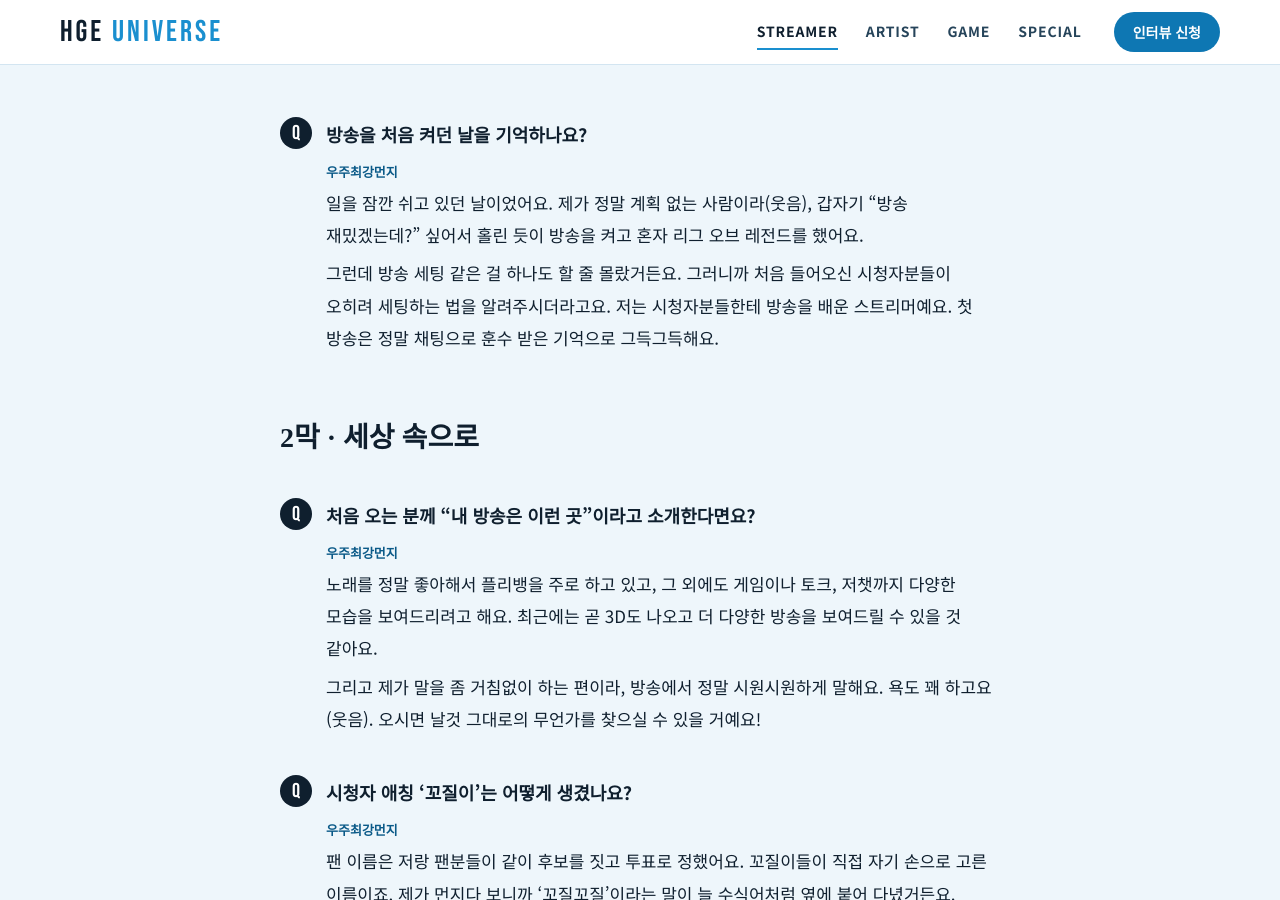
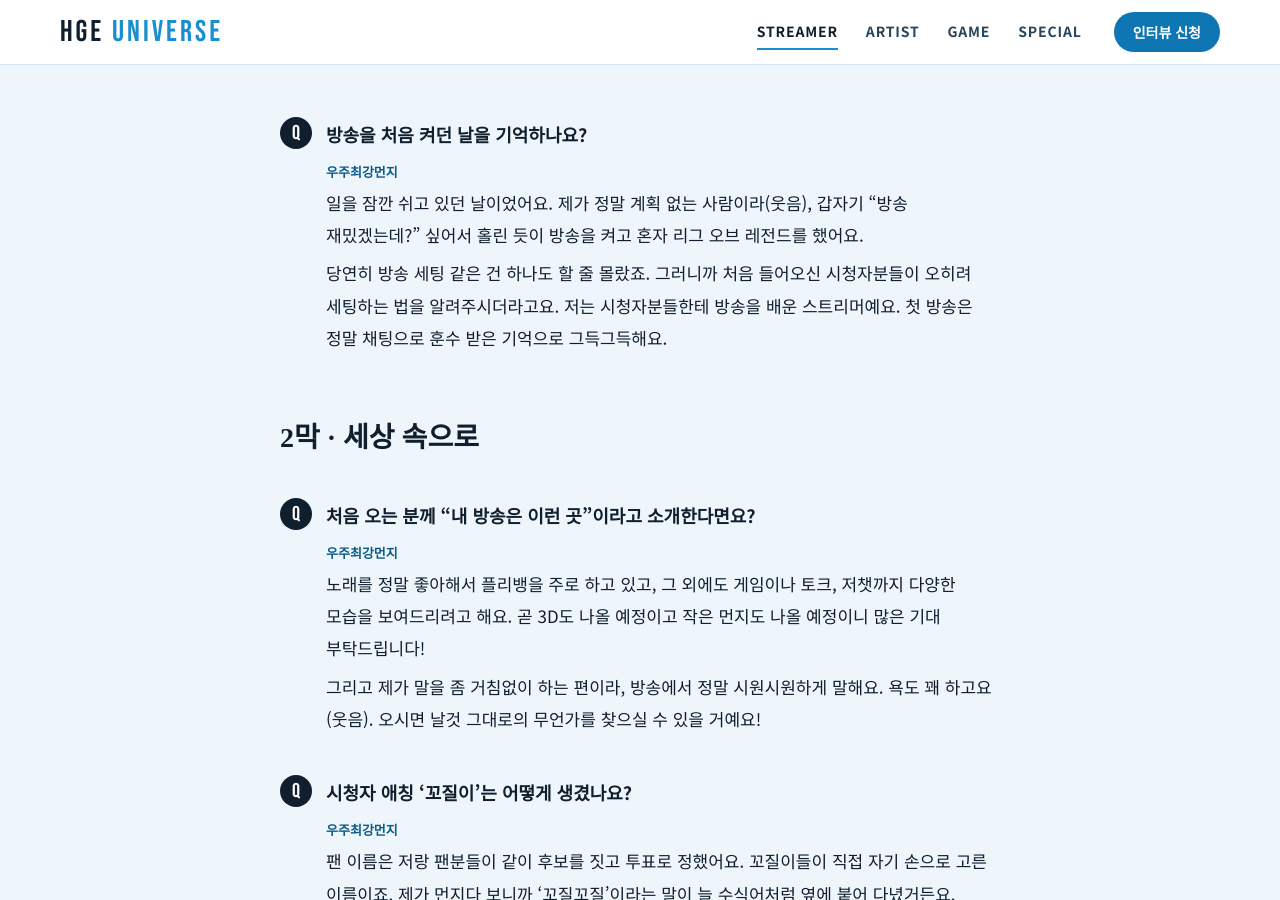
Before and after one commit to cLOfLuV/HGECreatorWeb, a Jekyll site: the page built from _interviews/meonji.md, in a window 1280 px wide and 900 px high, scrolled down 3118 px. Built offline with Jekyll 4.4.1, drawn with Linux system fonts in a browser that asks for light colours; some of the changed text lies outside the part shown.

Commit message:
Universe: 인터뷰 수정 meonji

```diff
--- a/_interviews/meonji.md
+++ b/_interviews/meonji.md
@@ -60,15 +60,15 @@ Q. '우주최강먼지'라는 이름이 정말 독보적인데요. 어떻게 짓
 
 Q. 방송을 처음 켜던 날을 기억하나요?
 
-일을 잠깐 쉬고 있던 날이었어요. 제가 정말 계획 없는 사람이라(웃음), 갑자기 "방송 재밌겠는데?" 싶어서 홀린 듯이 방송을 켜고 혼자 리그 오브 레전드를 했어요.
+일을 잠깐 쉬고 있던 날이었어요. 제가 정말 계획 없는 사람이라(웃음), 갑자기 “방송 재밌겠는데?” 싶어서 홀린 듯이 방송을 켜고 혼자 리그 오브 레전드를 했어요.
 
-그런데 방송 세팅 같은 걸 하나도 할 줄 몰랐거든요. 그러니까 처음 들어오신 시청자분들이 오히려 세팅하는 법을 알려주시더라고요. 저는 시청자분들한테 방송을 배운 스트리머예요. 첫 방송은 정말 채팅으로 훈수 받은 기억으로 그득그득해요.
+당연히 방송 세팅 같은 건 하나도 할 줄 몰랐죠. 그러니까 처음 들어오신 시청자분들이 오히려 세팅하는 법을 알려주시더라고요. 저는 시청자분들한테 방송을 배운 스트리머예요. 첫 방송은 정말 채팅으로 훈수 받은 기억으로 그득그득해요.
 
 ## 2막 · 세상 속으로
 
 Q. 처음 오는 분께 "내 방송은 이런 곳"이라고 소개한다면요?
 
-노래를 정말 좋아해서 플리뱅을 주로 하고 있고, 그 외에도 게임이나 토크, 저챗까지 다양한 모습을 보여드리려고 해요. 최근에는 곧 3D도 나오고 더 다양한 방송을 보여드릴 수 있을 것 같아요.
+노래를 정말 좋아해서 플리뱅을 주로 하고 있고, 그 외에도 게임이나 토크, 저챗까지 다양한 모습을 보여드리려고 해요. 곧 3D도 나올 예정이고 작은 먼지도 나올 예정이니 많은 기대 부탁드립니다!
 
 그리고 제가 말을 좀 거침없이 하는 편이라, 방송에서 정말 시원시원하게 말해요. 욕도 꽤 하고요(웃음). 오시면 날것 그대로의 무언가를 찾으실 수 있을 거예요!
 
@@ -106,6 +106,6 @@ Q. 이 인터뷰를 읽고 있을 꼬질이들과, 처음 들어올 분들께
 
 꼬질이들아, 항상 지켜봐 줘서 고마워. 앞으로 더 성장해서 너희가 어디 가서든 자랑할 수 있는 스트리머가 될 테니까, 계속 그 자리에 앉아 있어 줘!
 
-그리고 이 인터뷰로 저를 처음 보신 분들은, 일단 들어와서 앉아서 한번 잡숴 봐!
+그리고 이 인터뷰로 저를 처음 보신 분들은, 일단 들어와서 한 번 잡숴 봐!
 
 > 너희가 자랑할 수 있는 스트리머가 될 테니까, 계속 그 자리에 앉아 있어 줘!
```
